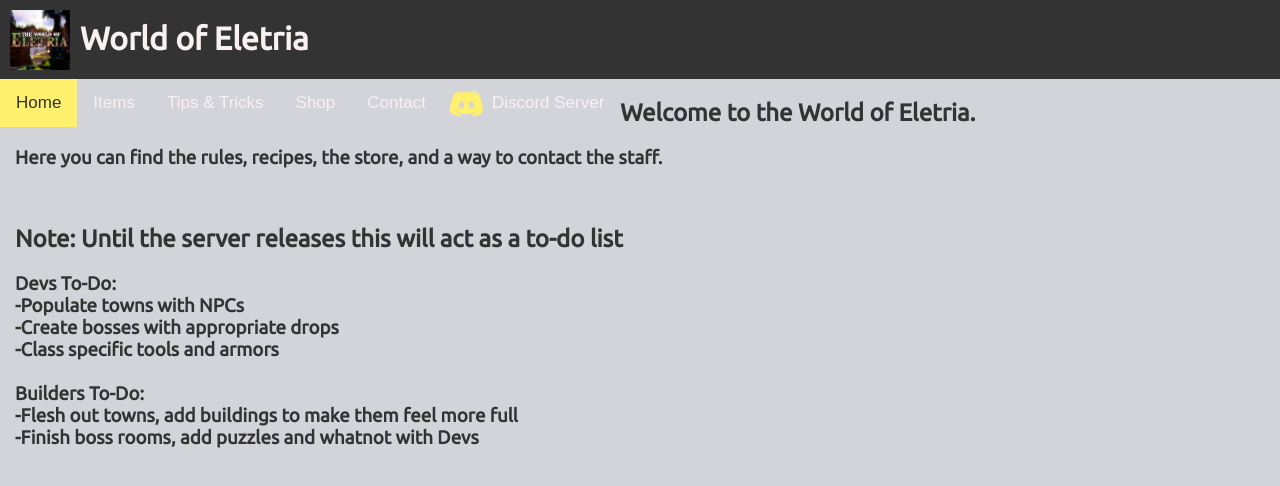
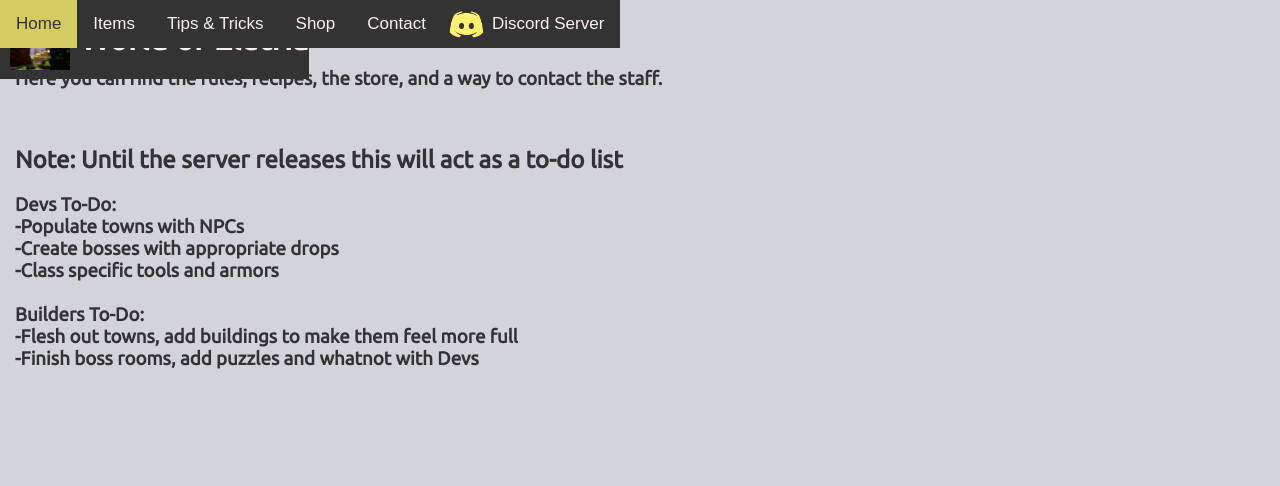
Before and after one commit to KGPatt/eletria.github.io, a plain HTML site: page index.html in a window 1280 px wide. Drawn offline with Linux system fonts and the light colour scheme.

Commit message:
Update stylesheet.css

```diff
--- a/stylesheet.css
+++ b/stylesheet.css
@@ -45,13 +45,13 @@ img {
   font-family: "Arial";
   background-color: #333333;
   top: 0vw;
-  position: sticky;
+  position: fixed;
 }
 
 .topnav {
   background-color: #333;
   top: 0vw;
-  position: sticky;
+  position: fixed;
 }
 
   /* Style the links inside the navigation bar */
```
